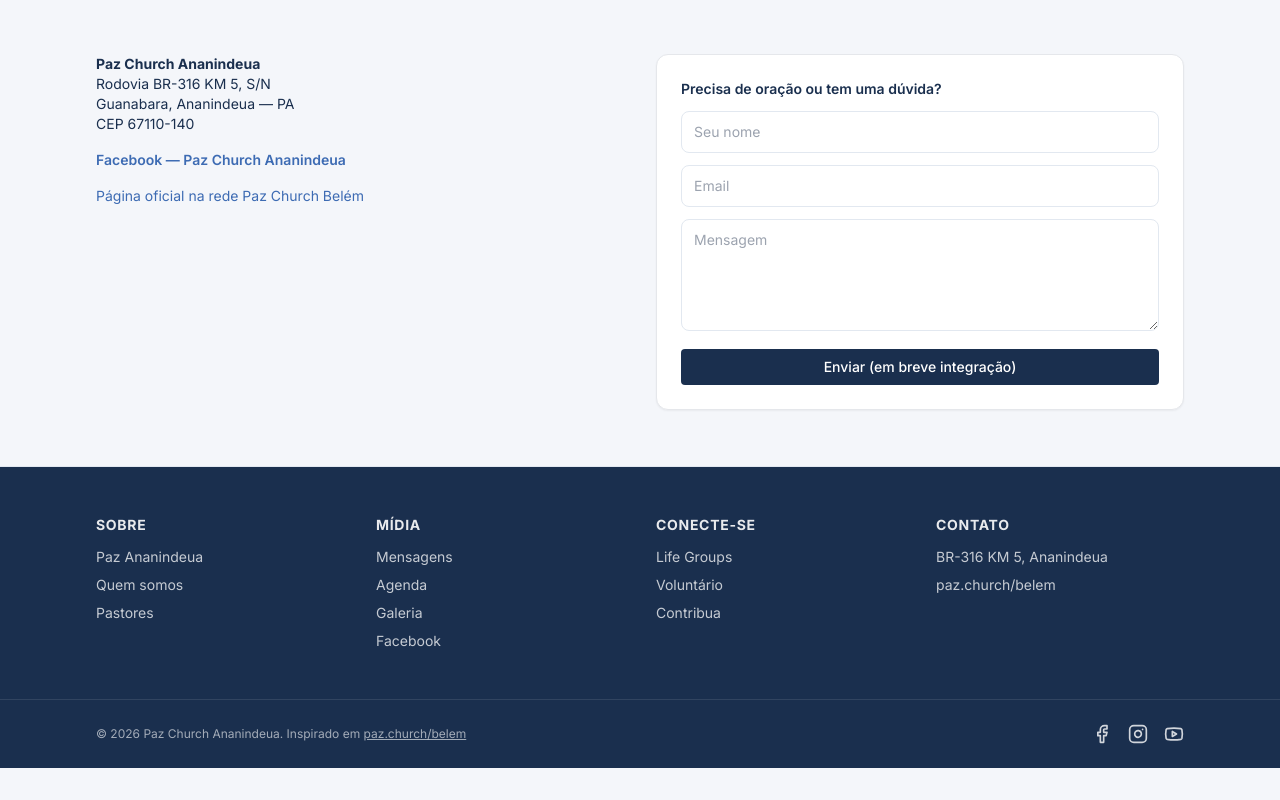
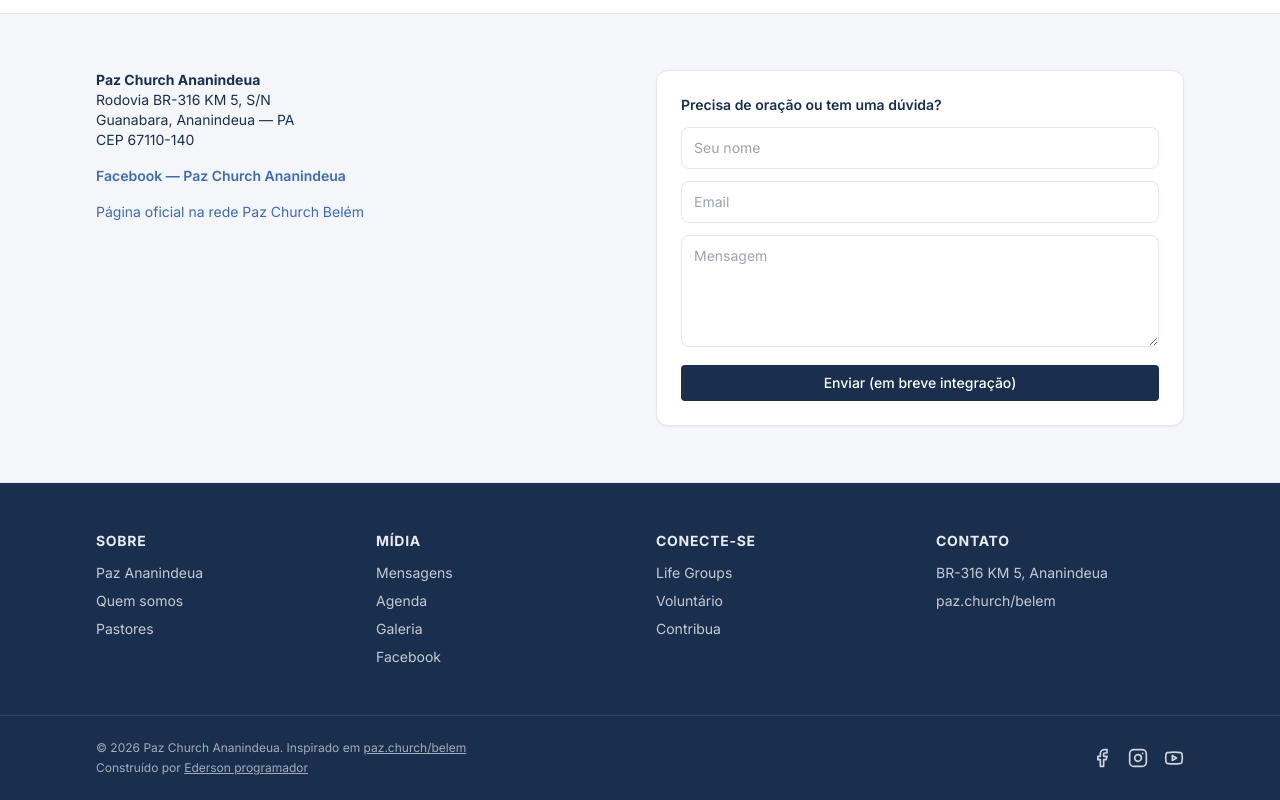
Before and after one commit to EdersonProgramador/PazChurchAnanindeua, a React (Vite) app: page /contato in a window 1280 px wide. Shown: the part 276-1076 px from the top of the page. Before the commit the page ends 1044 px from the top, so only its background shows below. Built offline with nearby package versions, Linux system fonts and the light colour scheme.

Commit message:
Add developer credit in footer and enlarge header logo.
Link to edersonprogramador.com.br and increase logo sizing with taller header bar.

Co-authored-by: Cursor <cursoragent@cursor.com>

```diff
--- a/src/components/site/SiteFooter.tsx
+++ b/src/components/site/SiteFooter.tsx
@@ -30,12 +30,25 @@ export function SiteFooter() {
       </div>
       <div className="border-t border-white/10">
         <div className="site-container flex flex-col items-center justify-between gap-4 py-6 sm:flex-row">
-          <p className="text-xs text-white/60">
-            © {new Date().getFullYear()} {CHURCH.name}. Inspirado em{' '}
-            <a href="https://paz.church/belem/" className="underline hover:text-white">
-              paz.church/belem
-            </a>
-          </p>
+          <div className="text-center text-xs text-white/60 sm:text-left">
+            <p>
+              © {new Date().getFullYear()} {CHURCH.name}. Inspirado em{' '}
+              <a href="https://paz.church/belem/" className="underline hover:text-white">
+                paz.church/belem
+              </a>
+            </p>
+            <p className="mt-1">
+              Construído por{' '}
+              <a
+                href="https://www.edersonprogramador.com.br/"
+                target="_blank"
+                rel="noreferrer"
+                className="underline hover:text-white"
+              >
+                Ederson programador
+              </a>
+            </p>
+          </div>
           <div className="flex gap-4">
             <a href={CHURCH.facebook} target="_blank" rel="noreferrer" aria-label="Facebook">
               <Facebook className="h-5 w-5 text-white/80 hover:text-white" />
--- a/src/components/site/SiteHeader.tsx
+++ b/src/components/site/SiteHeader.tsx
@@ -28,12 +28,12 @@ export function SiteHeader({ minimal }: Props) {
   return (
     <header className="sticky top-0 z-40 border-b border-slate-200/80 bg-white/95 shadow-sm backdrop-blur">
       <motionTopBar />
-      <div className="site-container flex h-16 items-center justify-between gap-4 lg:h-20">
-        <Link to="/" className="flex items-center gap-3" aria-label={CHURCH.name}>
+      <div className="site-container flex h-[4.25rem] items-center justify-between gap-4 lg:h-24">
+        <Link to="/" className="flex shrink-0 items-center gap-3" aria-label={CHURCH.name}>
           <img
             src="/logo-pazchurchananindeua-9dc3104f-74c5-44ba-af12-06a3856a8947.png"
             alt={CHURCH.name}
-            className="h-12 w-auto sm:h-14 lg:h-16"
+            className="h-14 w-auto sm:h-16 lg:h-20"
           />
         </Link>
 
```
